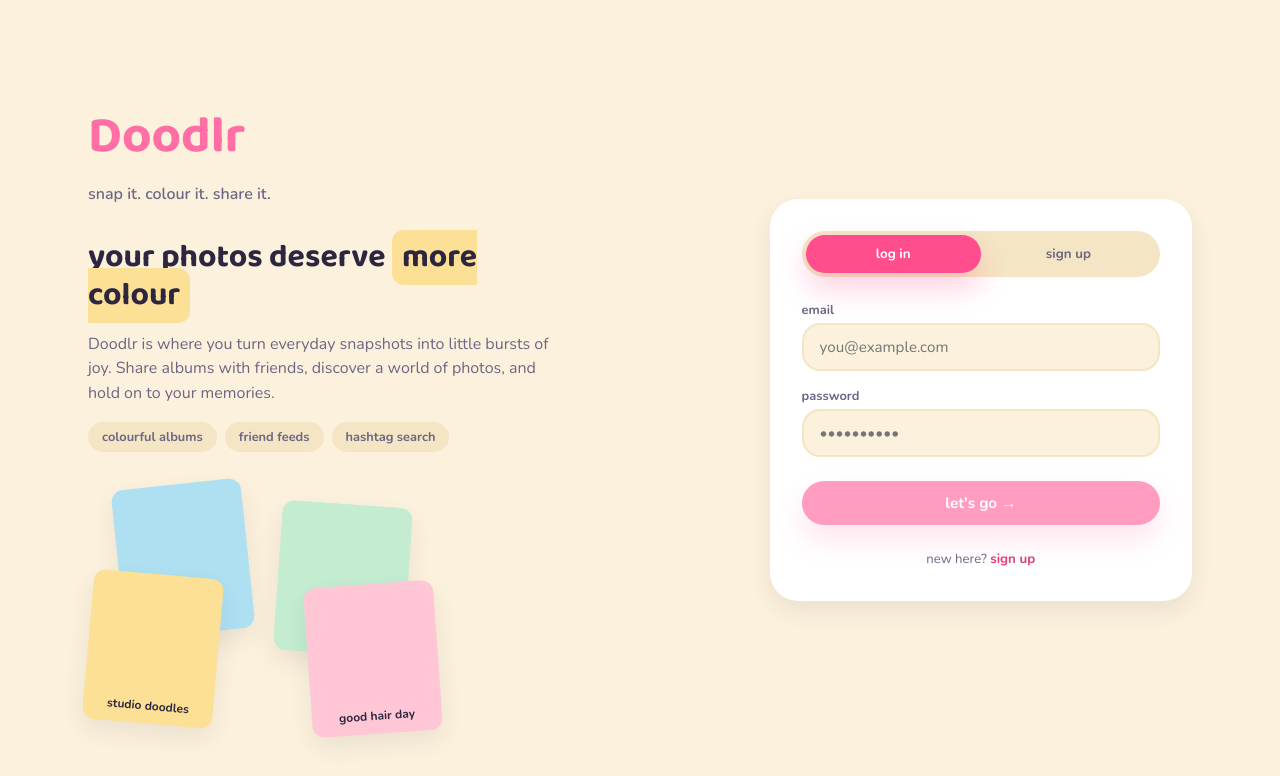
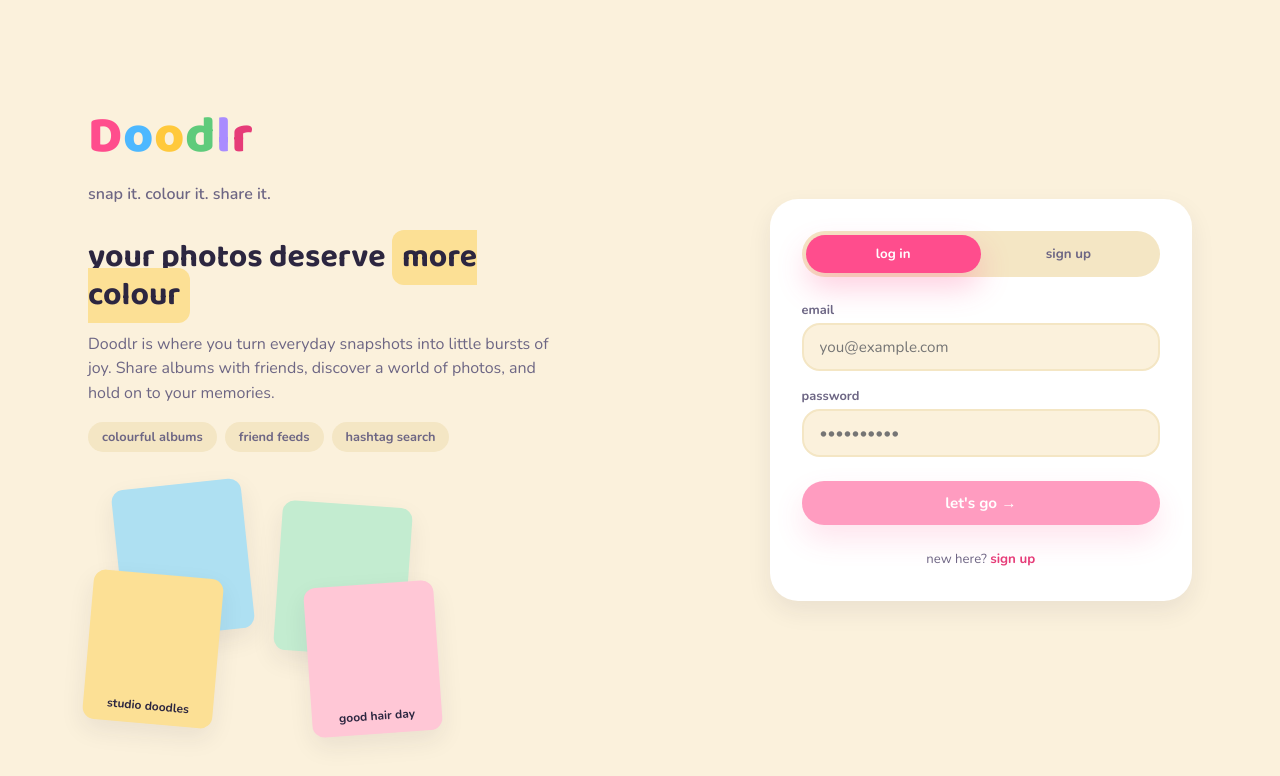
Before and after one commit to Ch3rryBl0ss0m104/IMY-220-Photo-Share, a React (Vite) app in the folder frontend/: page / in a window 1280 px wide. Shown: the top 776 px of the page. Built offline with nearby package versions, Linux system fonts and the light colour scheme; no server answers.

Commit message:
Fixing logo

```diff
--- a/frontend/src/components/Header.jsx
+++ b/frontend/src/components/Header.jsx
@@ -1,6 +1,7 @@
 import { Link, useNavigate } from 'react-router-dom';
 import SearchInput from './SearchInput.jsx';
 import Avatar from './Avatar.jsx';
+import Logo from './Logo.jsx';
 import { useAuth } from '../context/AuthContext.jsx';
 import './Header.css';
 
@@ -17,7 +18,9 @@ function Header() {
     <header className="site-header">
       <nav className="site-header__inner" aria-label="Main navigation">
         <Link to="/home" className="site-header__logo">
-          Doodlr
+          <Link to="/home" className="site-header__logo">
+            <Logo />
+          </Link>
         </Link>
 
         <SearchInput className="site-header__search" />
--- /dev/null
+++ b/frontend/src/components/Logo.css
@@ -0,0 +1,5 @@
+.logo {
+  font-family: var(--font-display);
+  font-weight: 800;
+  letter-spacing: 0.02em;
+}
--- /dev/null
+++ b/frontend/src/components/Logo.jsx
@@ -0,0 +1,25 @@
+import './Logo.css';
+
+// Renders "Doodlr" with each letter in its own colour. The colours cycle through the theme palette defined in index.css, so the logo matches the rest of the site.
+const LETTER_COLORS = [
+  'var(--color-pink, #FF6FA5)',
+  'var(--logo-blue, #4DB8FF)',
+  'var(--logo-yellow, #FFC93C)',
+  'var(--logo-green, #5FCB7B)',
+  'var(--logo-purple, #A98CFF)',
+  'var(--color-pink-deep, #FF6FA5)',
+];
+
+function Logo({ className = '' }) {
+  return (
+    <span className={`logo ${className}`} aria-label="Doodlr">
+      {'Doodlr'.split('').map((letter, i) => (
+        <span key={i} aria-hidden="true" style={{ color: LETTER_COLORS[i % LETTER_COLORS.length] }}>
+          {letter}
+        </span>
+      ))}
+    </span>
+  );
+}
+
+export default Logo;
--- a/frontend/src/pages/SplashPage.jsx
+++ b/frontend/src/pages/SplashPage.jsx
@@ -4,6 +4,7 @@ import LoginForm from '../components/LoginForm.jsx';
 import SignupForm from '../components/SignupForm.jsx';
 import { useAuth } from '../context/AuthContext.jsx';
 import './SplashPage.css';
+import Logo from '../components/Logo.jsx';
 
 function SplashPage({ initialMode = 'login' }) {
   const [mode, setMode] = useState(initialMode);
@@ -18,7 +19,7 @@ function SplashPage({ initialMode = 'login' }) {
     <main className="splash">
 
       <section className="splash__intro">
-        <h1 className="splash__logo">Doodlr</h1>
+        <h1 className="splash__logo"><Logo /></h1>
         <p className="splash__tagline">snap it. colour it. share it.</p>
 
         <div className="splash__pitch">
```
